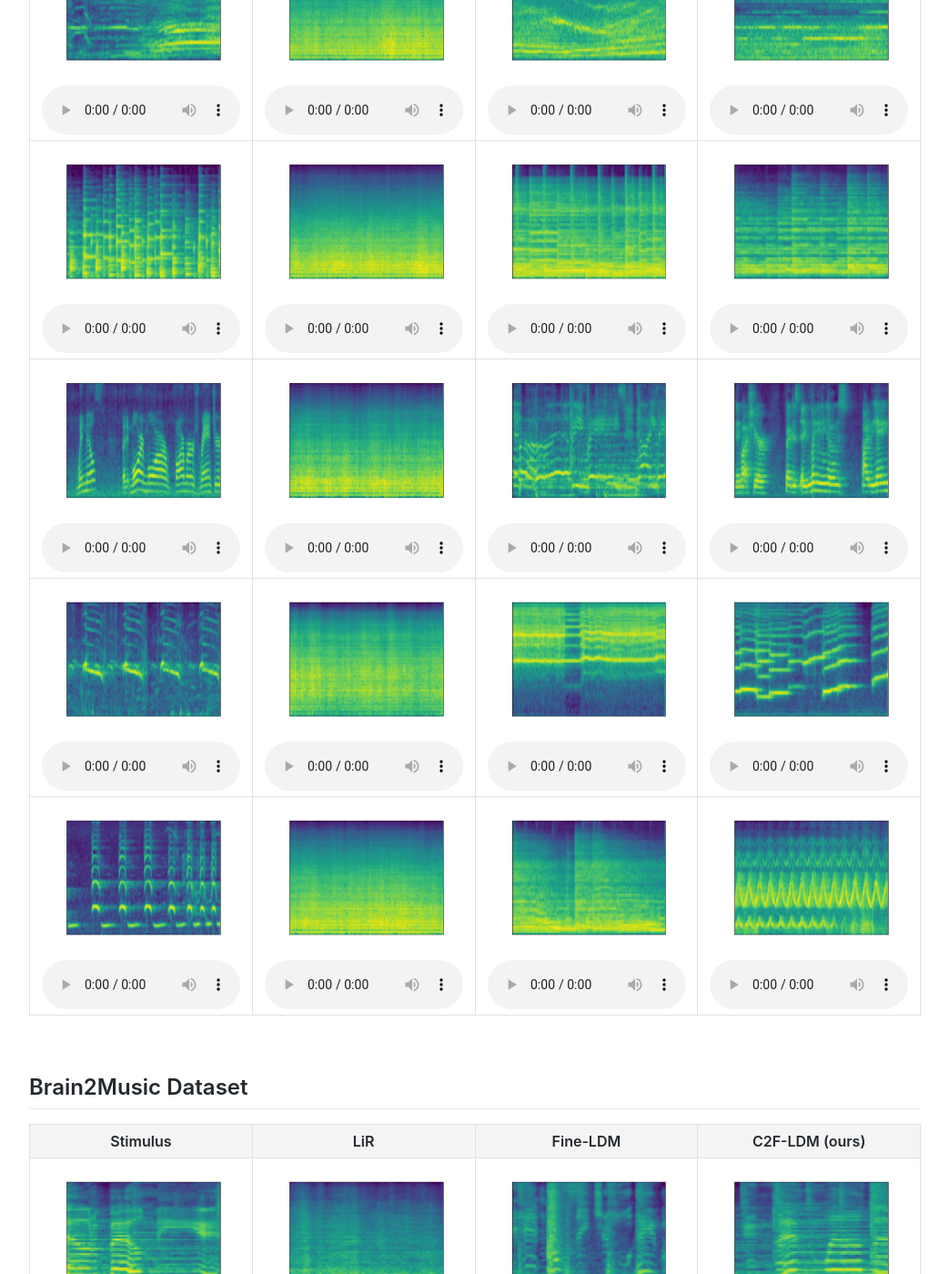
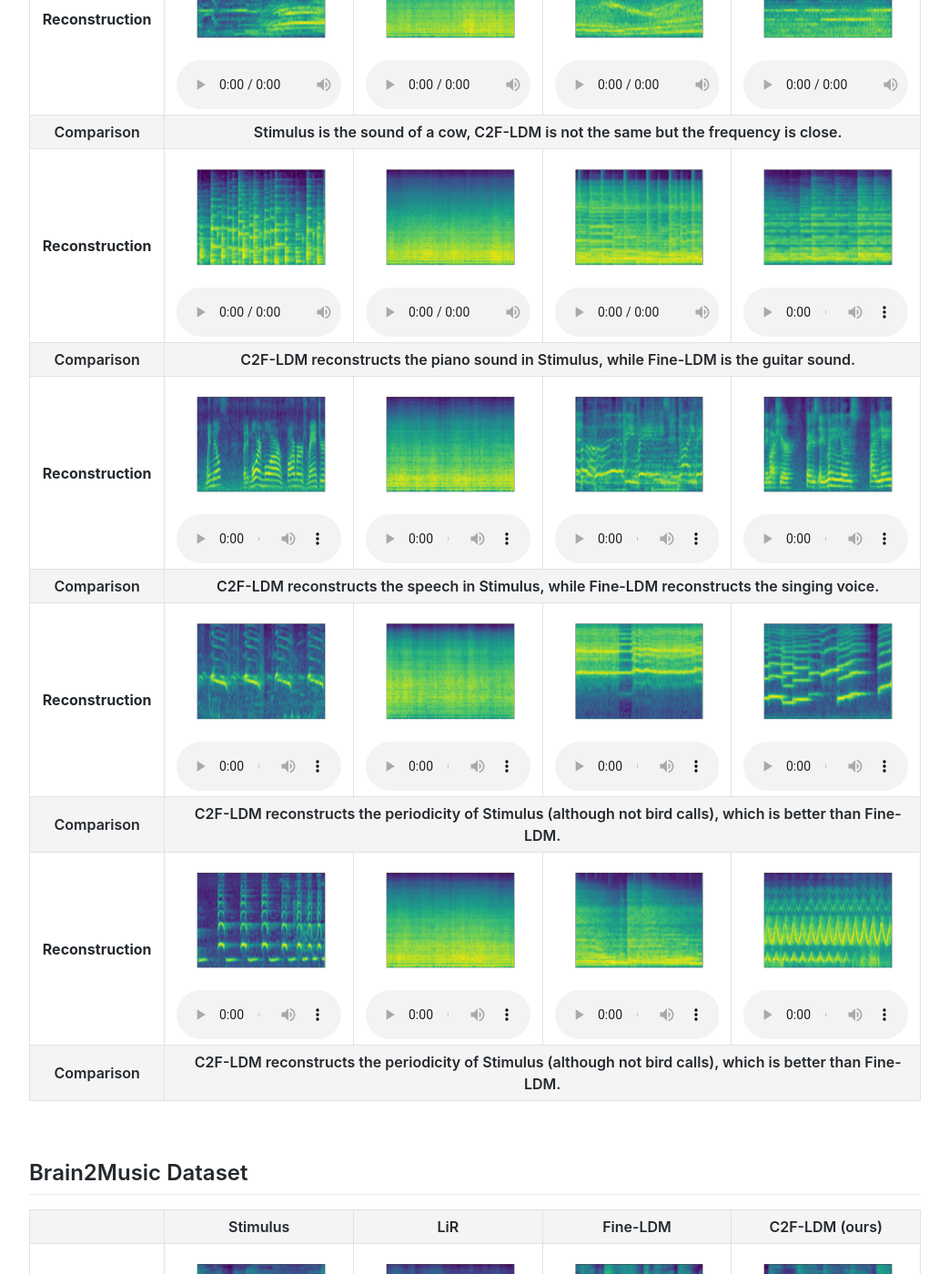
Before and after one commit to NeuroFuseX/c2f-ldm, a Jekyll site: the page built from index.md, in a window 1280 px wide and 1400 px high, scrolled down 324 px. Shown: the whole window at 91% size, without its empty margins (118-1161 px from the left). Built offline with Jekyll 4.4.1, drawn with Linux system fonts in a browser that asks for light colours; comment, search, counter and statistics services are not loaded; some of the changed text lies outside the part shown.

Commit message:
Add files via upload

```diff
--- a/index.md
+++ b/index.md
@@ -7,6 +7,7 @@ layout: default
 <table class="gallery-table">
   <thead>
     <tr>
+      <th class="left-header"></th>
       <th>Stimulus</th>
       <th>LiR</th>
       <th>Fine-LDM</th>
@@ -15,6 +16,7 @@ layout: default
   </thead>
   <tbody>
     <tr>
+      <td class="left-header">Reconstruction</td>
       <td>
         <div class="gallery-item">
           <img src="assets/recon/Brain2Sound/ground%20truth/sample1.png" alt="图像1" class="gallery-image">
@@ -53,6 +55,11 @@ layout: default
       </td>
     </tr>
     <tr>
+      <th class="left-header">Comparison</th>
+      <th colspan="4" class="explanation"> &nbsp;&nbsp; Stimulus is the sound of a cow, C2F-LDM is not the same but the frequency is close. </th>
+    </tr>
+    <tr>
+      <td class="left-header">Reconstruction</td>
       <td>
         <div class="gallery-item">
           <img src="assets/recon/Brain2Sound/ground%20truth/sample2.png" alt="图像1" class="gallery-image">
@@ -91,6 +98,11 @@ layout: default
       </td>
     </tr>
     <tr>
+      <th class="left-header">Comparison</th>
+      <th colspan="4" class="explanation"> &nbsp;&nbsp; C2F-LDM reconstructs the piano sound in Stimulus, while Fine-LDM is the guitar sound. </th>
+    </tr>
+    <tr>
+      <td class="left-header">Reconstruction</td>
       <td>
         <div class="gallery-item">
           <img src="assets/recon/Brain2Sound/ground%20truth/sample3.png" alt="图像1" class="gallery-image">
@@ -129,6 +141,11 @@ layout: default
       </td>
     </tr>
     <tr>
+      <th class="left-header">Comparison</th>
+      <th colspan="4" class="explanation"> &nbsp;&nbsp; C2F-LDM reconstructs the speech in Stimulus, while Fine-LDM reconstructs the singing voice. </th>
+    </tr>
+    <tr>
+      <td class="left-header">Reconstruction</td>
       <td>
         <div class="gallery-item">
           <img src="assets/recon/Brain2Sound/ground%20truth/sample5.png" alt="图像1" class="gallery-image">
@@ -167,6 +184,11 @@ layout: default
       </td>
     </tr>
     <tr>
+      <th class="left-header">Comparison</th>
+      <th colspan="4" class="explanation"> &nbsp;&nbsp; C2F-LDM reconstructs the periodicity of Stimulus (although not bird calls), which is better than Fine-LDM. </th>
+    </tr>
+    <tr>
+      <td class="left-header">Reconstruction</td>
       <td>
         <div class="gallery-item">
           <img src="assets/recon/Brain2Sound/ground%20truth/sample6.png" alt="图像1" class="gallery-image">
@@ -204,6 +226,10 @@ layout: default
         </div>
       </td>
     </tr>
+    <tr>
+      <th class="left-header">Comparison</th>
+      <th colspan="4" class="explanation"> &nbsp;&nbsp; C2F-LDM reconstructs the periodicity of Stimulus (although not bird calls), which is better than Fine-LDM. </th>
+    </tr>
   </tbody>
 </table>
 
@@ -214,6 +240,7 @@ layout: default
 <table class="gallery-table">
   <thead>
     <tr>
+      <th class="left-header"></th>
       <th>Stimulus</th>
       <th>LiR</th>
       <th>Fine-LDM</th>
@@ -222,6 +249,7 @@ layout: default
   </thead>
   <tbody>
     <tr>
+      <td class="left-header">Reconstruction</td>
       <td>
         <div class="gallery-item">
           <img src="assets/recon/Brain2Music/ground%20truth/sample1.png" alt="图像1" class="gallery-image">
@@ -260,6 +288,11 @@ layout: default
       </td>
     </tr>
     <tr>
+      <th class="left-header">Comparison</th>
+      <th colspan="4" class="explanation"> &nbsp;&nbsp; The music genre of C2F-LDM is closer to Stimulus. </th>
+    </tr>
+    <tr>
+      <td class="left-header">Reconstruction</td>
       <td>
         <div class="gallery-item">
           <img src="assets/recon/Brain2Music/ground%20truth/sample2.png" alt="图像1" class="gallery-image">
@@ -298,6 +331,11 @@ layout: default
       </td>
     </tr>
     <tr>
+      <th class="left-header">Comparison</th>
+      <th colspan="4" class="explanation"> &nbsp;&nbsp; The pitch of C2F-LDM has an obvious process of rising first and then falling, which is consistent with Stimulus. </th>
+    </tr>
+    <tr>
+      <td class="left-header">Reconstruction</td>
       <td>
         <div class="gallery-item">
           <img src="assets/recon/Brain2Music/ground%20truth/sample3.png" alt="图像1" class="gallery-image">
@@ -335,6 +373,10 @@ layout: default
         </div>
       </td>
     </tr>
+    <tr>
+      <th class="left-header">Comparison</th>
+      <th colspan="4" class="explanation"> &nbsp;&nbsp; The rhythm of C2F-LDM is closer to Stimulus. </th>
+    </tr>
   </tbody>
 </table>
 
@@ -345,6 +387,7 @@ layout: default
 <table class="gallery-table">
   <thead>
     <tr>
+      <th class="left-header"></th>
       <th>Stimulus</th>
       <th>LiR</th>
       <th>Fine-LDM</th>
@@ -353,118 +396,133 @@ layout: default
   </thead>
   <tbody>
     <tr>
+      <td class="left-header">Reconstruction</td>
       <td>
         <div class="gallery-item">
-          <img src="assets/recon/Brain2Speech/ground%20truth/sample1.png" alt="图像1" class="gallery-image">
+          <img src="assets/new%20recon/Brain2Speech/ground%20truth/hangtime_069.png" alt="图像1" class="gallery-image">
           <audio controls>
-            <source src="assets/recon/Brain2Speech/ground%20truth/sample1.wav" type="audio/mp3">
+            <source src="assets/new%20recon/Brain2Speech/ground%20truth/hangtime_069.wav" type="audio/mp3">
             Your browser does not support the audio element.
           </audio>
         </div>
       </td>
       <td>
         <div class="gallery-item">
-          <img src="assets/recon/Brain2Speech/UTS01/LiR/sample1.png" alt="图像2" class="gallery-image">
+          <img src="assets/new%20recon/Brain2Speech/LiR/hangtime_069.png" alt="图像2" class="gallery-image">
           <audio controls>
-            <source src="assets/recon/Brain2Speech/UTS01/LiR/sample1.wav" type="audio/mp3">
+            <source src="assets/new%20recon/Brain2Speech/LiR/hangtime_069.wav" type="audio/mp3">
             Your browser does not support the audio element.
           </audio>
         </div>
       </td>
       <td>
         <div class="gallery-item">
-          <img src="assets/recon/Brain2Speech/UTS01/Fine-LDM/sample1.png" alt="图像3" class="gallery-image">
+          <img src="assets/new%20recon/Brain2Speech/Fine-LDM/hangtime_069.png" alt="图像3" class="gallery-image">
           <audio controls>
-            <source src="assets/recon/Brain2Speech/UTS01/Fine-LDM/sample1.wav" type="audio/mp3">
+            <source src="assets/new%20recon/Brain2Speech/Fine-LDM/hangtime_069.wav" type="audio/mp3">
             Your browser does not support the audio element.
           </audio>
         </div>
       </td>
       <td>
         <div class="gallery-item">
-          <img src="assets/recon/Brain2Speech/UTS01/C2F-LDM%20(ours)/sample1.png" alt="图像4" class="gallery-image">
+          <img src="assets/new%20recon/Brain2Speech/ours/hangtime_069.png" alt="图像4" class="gallery-image">
           <audio controls>
-            <source src="assets/recon/Brain2Speech/UTS01/C2F-LDM%20(ours)/sample1.wav" type="audio/mp3">
+            <source src="assets/new%20recon/Brain2Speech/ours/hangtime_069.wav" type="audio/mp3">
             Your browser does not support the audio element.
           </audio>
         </div>
       </td>
     </tr>
     <tr>
+      <th class="left-header">Comparison</th>
+      <th colspan="4" class="explanation"> &nbsp;&nbsp; C2F-LDM correctly reconstructs the male voice, while Fine-LDM reconstructs the female voice. </th>
+    </tr>
+    <tr>
+      <td class="left-header">Reconstruction</td>
       <td>
         <div class="gallery-item">
-          <img src="assets/recon/Brain2Speech/ground%20truth/sample2.png" alt="图像1" class="gallery-image">
+          <img src="assets/new%20recon/Brain2Speech/ground%20truth/wheretheressmoke_277.png" alt="图像1" class="gallery-image">
           <audio controls>
-            <source src="assets/recon/Brain2Speech/ground%20truth/sample2.wav" type="audio/mp3">
+            <source src="assets/new%20recon/Brain2Speech/ground%20truth/wheretheressmoke_277.wav" type="audio/mp3">
             Your browser does not support the audio element.
           </audio>
         </div>
       </td>
       <td>
         <div class="gallery-item">
-          <img src="assets/recon/Brain2Speech/UTS01/LiR/sample2.png" alt="图像2" class="gallery-image">
+          <img src="assets/new%20recon/Brain2Speech/LiR/wheretheressmoke_277.png" alt="图像2" class="gallery-image">
           <audio controls>
-            <source src="assets/recon/Brain2Speech/UTS01/LiR/sample2.wav" type="audio/mp3">
+            <source src="assets/new%20recon/Brain2Speech/LiR/wheretheressmoke_277.wav" type="audio/mp3">
             Your browser does not support the audio element.
           </audio>
         </div>
       </td>
       <td>
         <div class="gallery-item">
-          <img src="assets/recon/Brain2Speech/UTS01/Fine-LDM/sample2.png" alt="图像3" class="gallery-image">
+          <img src="assets/new%20recon/Brain2Speech/Fine-LDM/wheretheressmoke_277.png" alt="图像3" class="gallery-image">
           <audio controls>
-            <source src="assets/recon/Brain2Speech/UTS01/Fine-LDM/sample2.wav" type="audio/mp3">
+            <source src="assets/new%20recon/Brain2Speech/Fine-LDM/wheretheressmoke_277.wav" type="audio/mp3">
             Your browser does not support the audio element.
           </audio>
         </div>
       </td>
       <td>
         <div class="gallery-item">
-          <img src="assets/recon/Brain2Speech/UTS01/C2F-LDM%20(ours)/sample2.png" alt="图像4" class="gallery-image">
+          <img src="assets/new%20recon/Brain2Speech/ours/wheretheressmoke_277.png" alt="图像4" class="gallery-image">
           <audio controls>
-            <source src="assets/recon/Brain2Speech/UTS01/C2F-LDM%20(ours)/sample2.wav" type="audio/mp3">
+            <source src="assets/new%20recon/Brain2Speech/ours/wheretheressmoke_277.wav" type="audio/mp3">
             Your browser does not support the audio element.
           </audio>
         </div>
       </td>
     </tr>
     <tr>
+      <th class="left-header">Comparison</th>
+      <th colspan="4" class="explanation"> &nbsp;&nbsp; C2F-LDM has a faster speaking speed and is closer to Stimulus. </th>
+    </tr>
+    <tr>
+      <td class="left-header">Reconstruction</td>
       <td>
         <div class="gallery-item">
-          <img src="assets/recon/Brain2Speech/ground%20truth/sample3.png" alt="图像1" class="gallery-image">
+          <img src="assets/new%20recon/Brain2Speech/ground%20truth/wheretheressmoke_131.png" alt="图像1" class="gallery-image">
           <audio controls>
-            <source src="assets/recon/Brain2Speech/ground%20truth/sample3.wav" type="audio/mp3">
+            <source src="assets/new%20recon/Brain2Speech/ground%20truth/wheretheressmoke_131.wav" type="audio/mp3">
             Your browser does not support the audio element.
           </audio>
         </div>
       </td>
       <td>
         <div class="gallery-item">
-          <img src="assets/recon/Brain2Speech/UTS01/LiR/sample3.png" alt="图像2" class="gallery-image">
+          <img src="assets/new%20recon/Brain2Speech/LiR/wheretheressmoke_131.png" alt="图像2" class="gallery-image">
           <audio controls>
-            <source src="assets/recon/Brain2Speech/UTS01/LiR/sample3.wav" type="audio/mp3">
+            <source src="assets/new%20recon/Brain2Speech/LiR/wheretheressmoke_131.wav" type="audio/mp3">
             Your browser does not support the audio element.
           </audio>
         </div>
       </td>
       <td>
         <div class="gallery-item">
-          <img src="assets/recon/Brain2Speech/UTS01/Fine-LDM/sample3.png" alt="图像3" class="gallery-image">
+          <img src="assets/new%20recon/Brain2Speech/Fine-LDM/wheretheressmoke_131.png" alt="图像3" class="gallery-image">
           <audio controls>
-            <source src="assets/recon/Brain2Speech/UTS01/Fine-LDM/sample3.wav" type="audio/mp3">
+            <source src="assets/new%20recon/Brain2Speech/Fine-LDM/wheretheressmoke_131.wav" type="audio/mp3">
             Your browser does not support the audio element.
           </audio>
         </div>
       </td>
       <td>
         <div class="gallery-item">
-          <img src="assets/recon/Brain2Speech/UTS01/C2F-LDM%20(ours)/sample3.png" alt="图像4" class="gallery-image">
+          <img src="assets/new%20recon/Brain2Speech/ours/wheretheressmoke_131.png" alt="图像4" class="gallery-image">
           <audio controls>
-            <source src="assets/recon/Brain2Speech/UTS01/C2F-LDM%20(ours)/sample3.wav" type="audio/mp3">
+            <source src="assets/new%20recon/Brain2Speech/ours/wheretheressmoke_131.wav" type="audio/mp3">
             Your browser does not support the audio element.
           </audio>
         </div>
       </td>
     </tr>
+    <tr>
+      <th class="left-header">Comparison</th>
+      <th colspan="4" class="explanation"> &nbsp;&nbsp; C2F-LDM can reconstruct the laughter in Stimulus, while Fine-LDM is closer to applause. </th>
+    </tr>
   </tbody>
 </table>
```
